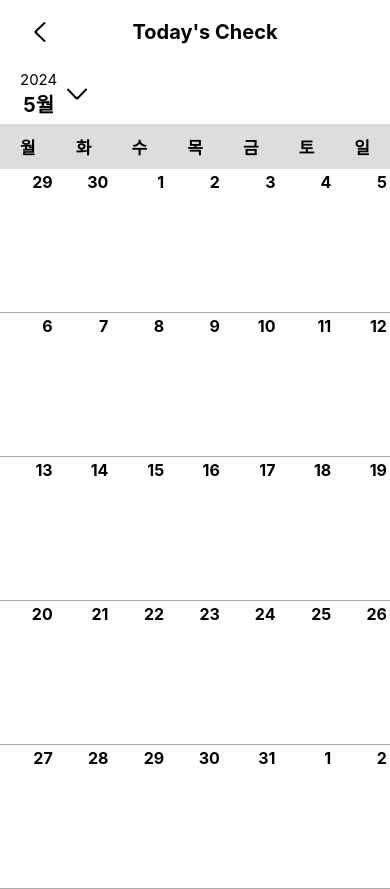
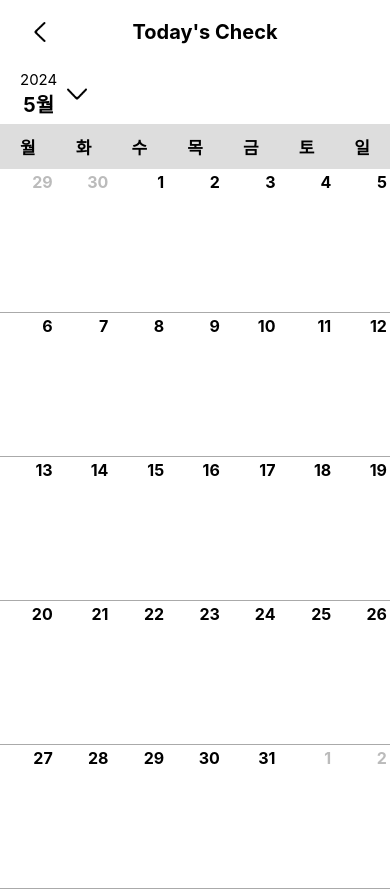
Before and after one commit to pparksso/RN_Calendar, a React Native app: screen /Calendar in a window 390 px wide. Built offline with nearby package versions, Linux system fonts and the light colour scheme.

Commit message:
feat: 캘린더 변경

```diff
--- a/components/modal/MonthModal.jsx
+++ b/components/modal/MonthModal.jsx
@@ -31,6 +31,8 @@ const MonthModal = props => {
 
   const years = generateYears();
   const months = Array.from({ length: 12 }, (_, i) => i + 1);
+  const scrollYears = ["", ...years, ""];
+  const scrollMonths = ["", ...months, ""];
 
   const renderPickerItem = (item, isSelected) => (
     <Text style={[styles.pickerItem, isSelected && styles.selectedItem]}>
@@ -43,6 +45,10 @@ const MonthModal = props => {
 
   const handleMonthChange = month => {
     setSelectedMonth(month);
+  };
+
+  const confirmHandler = () => {
+    confirm({ year: selectedYear, month: selectedMonth });
   };
 
   useEffect(() => {
@@ -74,13 +80,15 @@ const MonthModal = props => {
             onScroll={event => {
               const yOffset = event.nativeEvent.contentOffset.y;
               const index = Math.round(yOffset / styles.pickerItem.height) + 1;
-              if (index >= 0 && index < years.length)
-                handleYearChange(years[index]);
+              if (index >= 0 && index < scrollYears.length)
+                handleYearChange(scrollYears[index]);
             }}
             snapToInterval={styles.pickerItem.height}
             decelerationRate="fast"
           >
-            {years.map(year => renderPickerItem(year, year === selectedYear))}
+            {scrollYears.map(year =>
+              renderPickerItem(year, year === selectedYear),
+            )}
           </ScrollView>
           <ScrollView
             ref={monthScrollRef}
@@ -90,19 +98,21 @@ const MonthModal = props => {
             onScroll={event => {
               const yOffset = event.nativeEvent.contentOffset.y;
               const index = Math.round(yOffset / styles.pickerItem.height) + 1;
-              handleMonthChange(months[index]);
+              if (index >= 0 && index < scrollMonths.length) {
+                handleMonthChange(scrollMonths[index]);
+              }
             }}
             snapToInterval={styles.pickerItem.height}
             decelerationRate="fast"
           >
-            {months.map(month =>
+            {scrollMonths.map(month =>
               renderPickerItem(month, month === selectedMonth),
             )}
           </ScrollView>
         </View>
         <ModalBtnLayout
           confirmMsg="Confirm"
-          confirmFunc={confirm}
+          confirmFunc={confirmHandler}
           closeFunc={close}
         />
       </ModalCard>
--- a/components/ui/ModalBtnLayout.jsx
+++ b/components/ui/ModalBtnLayout.jsx
@@ -6,11 +6,11 @@ const ModalBtnLayout = props => {
 
   return (
     <View style={styles.btnBox}>
+      <Pressable style={styles.btn} onPress={closeFunc}>
+        <Text style={styles.btnTxt}>Cancle</Text>
+      </Pressable>
       <Pressable style={styles.btn} onPress={confirmFunc}>
         <Text style={styles.btnTxt}>{confirmMsg}</Text>
-      </Pressable>
-      <Pressable style={styles.btn} onPress={closeFunc}>
-        <Text style={styles.btnTxt}>Cancle</Text>
       </Pressable>
     </View>
   );
--- a/screens/CalendarScreen.jsx
+++ b/screens/CalendarScreen.jsx
@@ -1,5 +1,12 @@
 import React, { useEffect, useState } from "react";
-import { View, Text, Pressable, Image, StyleSheet } from "react-native";
+import {
+  View,
+  Text,
+  Pressable,
+  Image,
+  StyleSheet,
+  TouchableWithoutFeedback,
+} from "react-native";
 import TitleCard from "../components/ui/TitleCard";
 import Section from "../components/ui/Section";
 import MonthModal from "../components/modal/MonthModal";
@@ -13,7 +20,7 @@ const CalendarScreen = () => {
 
   const [dateArr, setDateArr] = useState([]);
   const [year, setYear] = useState(nowYear);
-  const [month, setMonth] = useState(nowMonth);
+  const [month, setMonth] = useState(nowMonth + 1);
 
   const [isDateModal, setIsDateModal] = useState(false);
 
@@ -25,11 +32,20 @@ const CalendarScreen = () => {
     setIsDateModal(false);
   };
 
-  const confirmMonthHandler = () => {
-    console.log("confirm");
+  const confirmMonthHandler = value => {
+    const { year, month } = value;
+    setYear(year);
+    setMonth(month);
+    setIsDateModal(false);
   };
 
-  const makeCalendar = (year, monthIdx) => {
+  const clickDateSquareHandler = date => {
+    const { date: clickedDate } = date;
+    // navigation하면서 params로 날짜를 넘겨줘야됨
+  };
+
+  const makeCalendar = (year, month) => {
+    const monthIdx = month - 1;
     let preMonth = [];
     let nextMonth = [];
     let thisMonth = [];
@@ -40,21 +56,23 @@ const CalendarScreen = () => {
     const preLastDate = preMonthLast.getDate();
     const thisLastDate = thisMonthLast.getDate();
 
-    const generateMonthArray = (start, end) => {
+    const generateMonthArray = (start, end, isCurrentMonth) => {
       const result = [];
       for (let i = start; i <= end; i++) {
-        result.push({ date: i, colors: [] });
+        result.push({ date: i, colors: [], isCurrentMonth });
       }
       return result;
     };
 
     if (preLastDay !== 0) {
       preMonth.push(
-        ...generateMonthArray(preLastDate - preLastDay + 1, preLastDate),
+        ...generateMonthArray(preLastDate - preLastDay + 1, preLastDate, false),
       );
-      nextMonth.push(...generateMonthArray(1, thisLastDate - thisLastDay));
+      nextMonth.push(
+        ...generateMonthArray(1, thisLastDate - thisLastDay, false),
+      );
     }
-    thisMonth.push(...generateMonthArray(1, thisLastDate));
+    thisMonth.push(...generateMonthArray(1, thisLastDate, true));
 
     const calendarNums = [...preMonth, ...thisMonth, ...nextMonth];
     let weekArr = [];
@@ -65,8 +83,8 @@ const CalendarScreen = () => {
   };
 
   useEffect(() => {
-    setDateArr(makeCalendar(nowYear, nowMonth));
-  }, [nowYear, nowMonth]);
+    setDateArr(makeCalendar(year, month));
+  }, [year, month]);
   return (
     <>
       <Section>
@@ -74,7 +92,7 @@ const CalendarScreen = () => {
           <Pressable style={styles.dropDownBtn} onPress={openModalHandler}>
             <View style={styles.dropDownVal}>
               <Text style={styles.year}>{year}</Text>
-              <Text style={styles.month}>{month + 1}월</Text>
+              <Text style={styles.month}>{month}월</Text>
             </View>
             <Image
               source={require("../assets/images/arrow-down.png")}
@@ -95,14 +113,27 @@ const CalendarScreen = () => {
               dateArr.map((w, i) => (
                 <View style={styles.weekContainer} key={i}>
                   {w.map((date, idx) => (
-                    <View style={styles.daySquare} key={idx}>
-                      <Text style={styles.dayNum}>{date.date}</Text>
-                      <View style={styles.circleContainer}>
-                        {date.colors.map((color, cIdx) => (
-                          <View style={styles.circle} key={cIdx}></View>
-                        ))}
+                    <TouchableWithoutFeedback
+                      style={styles.daySquare}
+                      key={idx}
+                      onPress={() => clickDateSquareHandler(date)}
+                    >
+                      <View style={styles.daySquare}>
+                        <Text
+                          style={[
+                            styles.dayNum,
+                            !date.isCurrentMonth && styles.notCurrentMonth,
+                          ]}
+                        >
+                          {date.date}
+                        </Text>
+                        <View style={styles.circleContainer}>
+                          {date.colors.map((color, cIdx) => (
+                            <View style={styles.circle} key={cIdx}></View>
+                          ))}
+                        </View>
                       </View>
-                    </View>
+                    </TouchableWithoutFeedback>
                   ))}
                 </View>
               ))}
@@ -172,6 +203,9 @@ const styles = StyleSheet.create({
     fontSize: 16,
     fontWeight: "700",
   },
+  notCurrentMonth: {
+    color: "#bbb",
+  },
   circleContainer: {
     flexDirection: "row",
     flexWrap: "wrap",
```
